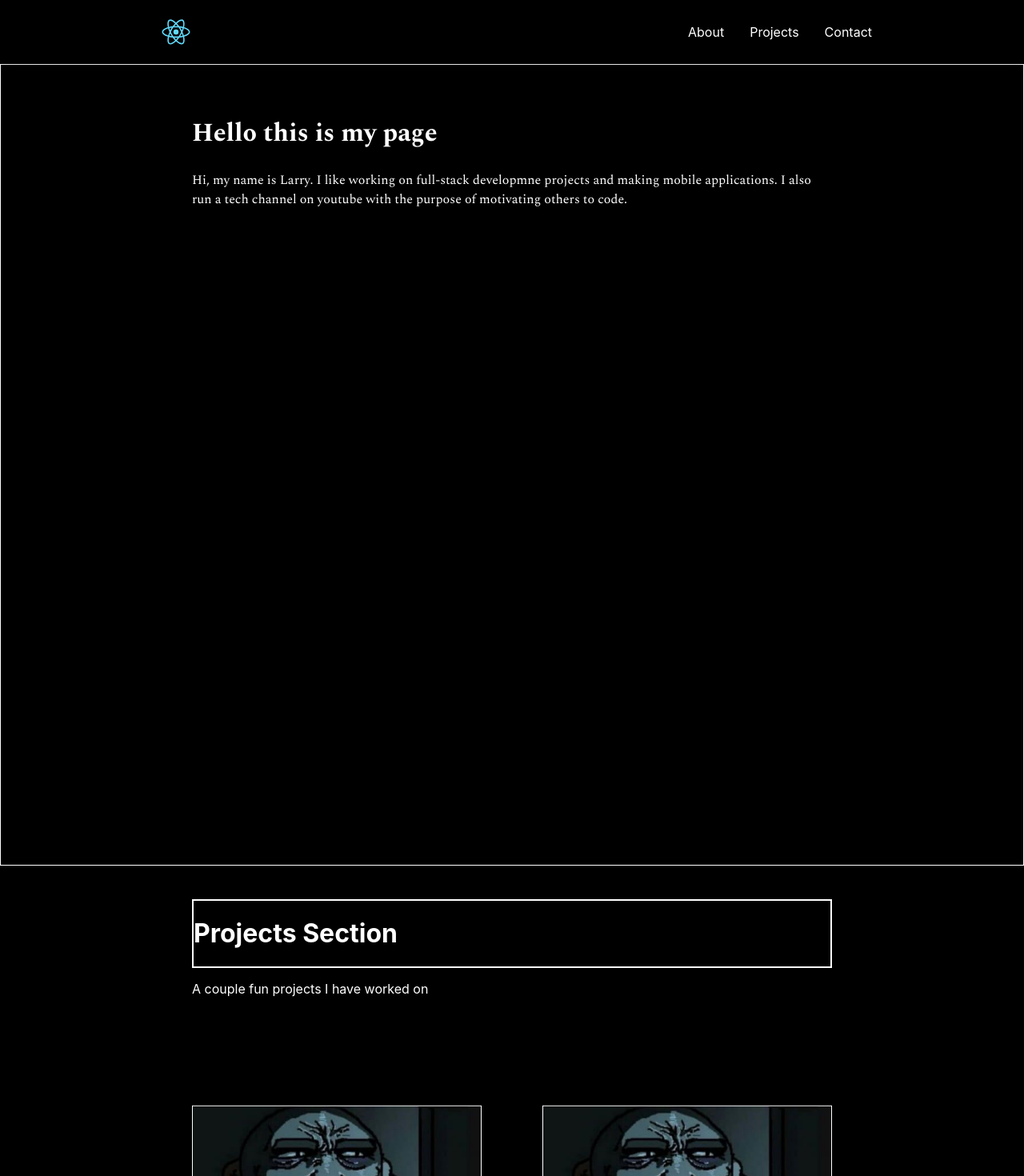
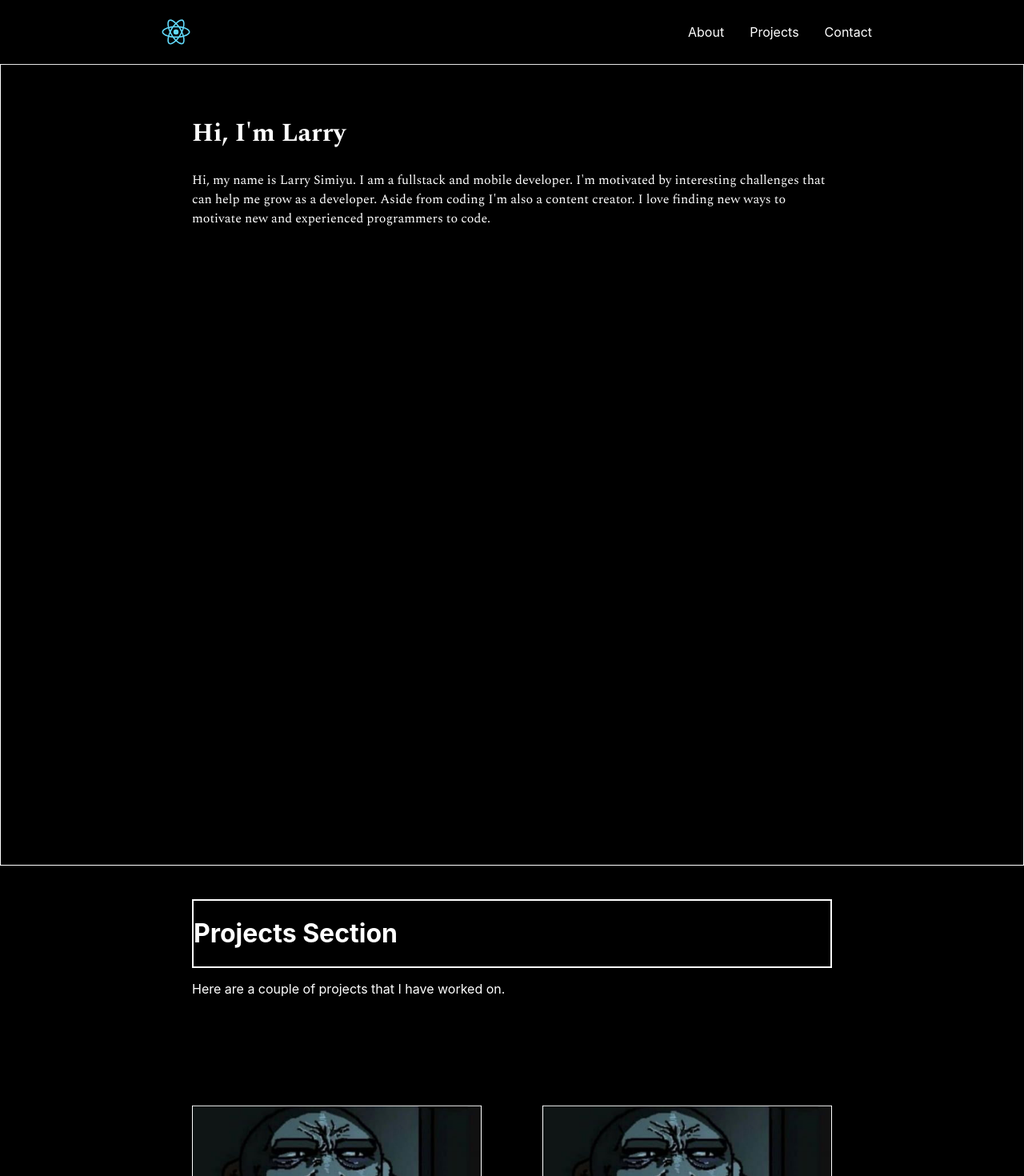
Before and after one commit to LarrySimiyu/portfoliosite, a React (Create React App) app: page / in a window 1280 px wide. Shown: the top 1470 px of the page at 80% size. Built offline with nearby package versions, Linux system fonts and the light colour scheme; a web font is replaced by a local one.

Commit message:
changes made

```diff
--- a/src/AboutText.js
+++ b/src/AboutText.js
@@ -1,3 +1,3 @@
-const aboutText = `Hi, my name is Larry. I like working on full-stack developmne projects and making mobile applications. I also run a tech channel on youtube with the purpose of motivating others to code.`
+const aboutText = `Hi, my name is Larry Simiyu. I am a fullstack and mobile developer. I'm motivated by interesting challenges that can help me grow as a developer. Aside from coding I'm also a content creator. I love finding new ways to motivate new and experienced programmers to code.`
 
 export default aboutText;
--- a/src/App.js
+++ b/src/App.js
@@ -1,22 +1,19 @@
-import React from 'react';
-import logo from './logo.svg';
-import '../src/styles/App.css';
-import Navbar from '../src/components/Navbar.js';
-import Section from '../src/components/Section.js';
+import React from "react";
+import logo from "./logo.svg";
+import "../src/styles/App.css";
+import Navbar from "../src/components/Navbar.js";
+import Section from "../src/components/Section.js";
 
-import AboutSection from '../src/components/AboutSection.js';
-import ProjectsSection from '../src/components/ProjectsSection.js';
-import ContactSection from '../src/components/ContactSection';
+import AboutSection from "../src/components/AboutSection.js";
+import ProjectsSection from "../src/components/ProjectsSection.js";
+import ContactSection from "../src/components/ContactSection";
 
+import dummyText from "./SectionOneText.js";
+import textTwo from "./TextTwo.js";
 
-
-import dummyText from './SectionOneText.js';
-import textTwo from './TextTwo.js';
-
-
-import aboutText from './AboutText.js';
-import projectsText from './ProjectText.js';
-import contactText from './ContactText.js';
+import aboutText from "./AboutText.js";
+import projectsText from "./ProjectText.js";
+import contactText from "./ContactText.js";
 
 function App() {
   return (
@@ -24,7 +21,7 @@ function App() {
       <Navbar />
 
       <AboutSection
-        title="Hello this is my page"
+        title="Hi, I'm Larry"
         id="about-section"
         subtitle={aboutText}
       />
@@ -38,7 +35,7 @@ function App() {
         id="contact-section"
         subtitle={contactText}
       />
-{/*
+      {/*
       <Section
           title="Section 1"
           // subtitle={dummyText}
@@ -59,7 +56,6 @@ function App() {
           dark={true}
           id="section3"
         /> */}
-
     </div>
   );
 }
--- a/src/ProjectText.js
+++ b/src/ProjectText.js
@@ -1,3 +1,3 @@
-const projectsText = `A couple fun projects I have worked on `;
+const projectsText = `Here are a couple of projects that I have worked on.`;
 
 export default projectsText;
--- a/src/components/Navbar.js
+++ b/src/components/Navbar.js
@@ -19,6 +19,7 @@ export default class Navbar extends Component {
             onClick={this.scrollToTop}
           />
           <ul className="nav-items">
+
             <li className="nav-item">
               <Link
                 activeClass="active"
@@ -31,6 +32,7 @@ export default class Navbar extends Component {
                 About
               </Link>
             </li>
+
             <li className="nav-item">
               <Link
 
```
